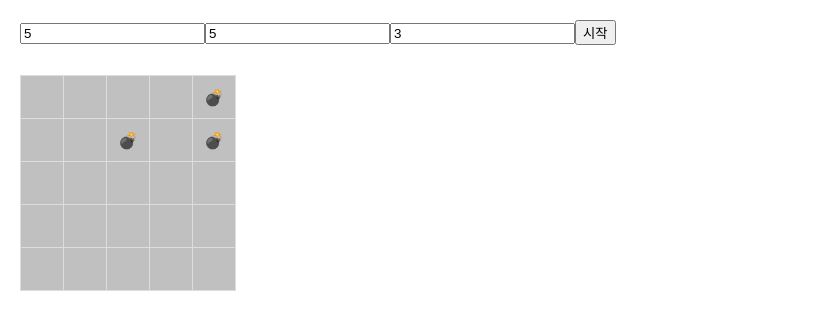
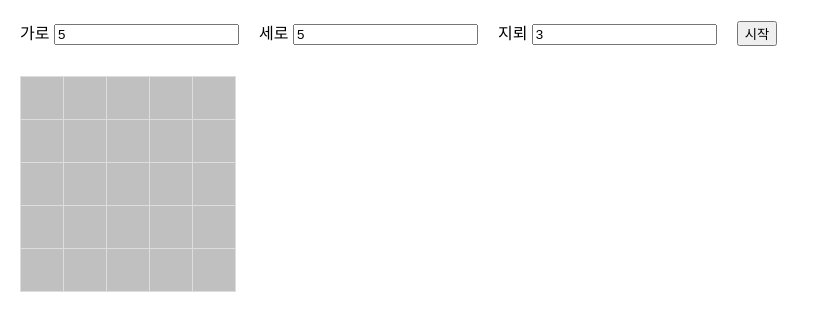
Before and after one commit to dev-tinkerbell/minesweeper, a React (Create React App) app: page / in a window 1280 px wide. Both pictures are taken after a click on the button "시작". Shown: the top 330 px of the page, without its empty margins (0-820 px from the left). Built offline with nearby package versions, Linux system fonts and the light colour scheme.

Commit message:
지뢰찾기 완료

```diff
--- a/src/App.css
+++ b/src/App.css
@@ -24,3 +24,7 @@ td.mine {
 td.open {
     background-color: #fff;
 }
+
+input {
+    margin-right: 20px;
+}
--- a/src/components/Form.jsx
+++ b/src/components/Form.jsx
@@ -23,9 +23,12 @@ const Form = () => {
 
     return (
         <div>
-            <input type='number' placeholder='세로' value={row} onChange={onChangeRow} />
-            <input type='number' placeholder='가로' value={cell} onChange={onChangeCell} />
-            <input type='number' placeholder='지뢰' value={mine} onChange={onChangeMine} />
+            <label htmlFor='row'>가로 </label>
+            <input id='row' type='number' placeholder='세로' value={row} onChange={onChangeRow} />
+            <label htmlFor='cell'>세로 </label>
+            <input id='cell' type='number' placeholder='가로' value={cell} onChange={onChangeCell} />
+            <label htmlFor='mine'>지뢰 </label>
+            <input id='mine' type='number' placeholder='지뢰' value={mine} onChange={onChangeMine} />
             <button onClick={onClickBtn}>시작</button>
         </div>
     );
--- a/src/components/MineSweeper.jsx
+++ b/src/components/MineSweeper.jsx
@@ -24,7 +24,7 @@ export const TableContext = createContext({
     isStart: false,
     tableData: [],
     notMineCell: 0,
-    openedOriginCellCount: 0,
+    openedGlobalCellCount: 0,
     dispatch: () => {},
 });
 
@@ -32,7 +32,7 @@ const initialState = {
     isStart: false,
     tableData: [],
     notMineCell: 0,
-    openedOriginCellCount: 0,
+    openedGlobalCellCount: 0,
 };
 
 // 지뢰 심기
@@ -105,7 +105,6 @@ const plantMine = (row, cell, mine) => {
 
 // 지뢰가 아닌 cell 개수 체크
 const checkOpenedCellCount = (notMineCell, openedCellCount) => {
-    // console.log(notMineCell, openedCellCount);
     if (notMineCell !== openedCellCount) return true;
 
     alert('승리 🎉');
@@ -125,13 +124,13 @@ const reducer = (state, action) => {
                 isStart: true,
                 tableData: plantMine(action.row, action.cell, action.mine),
                 notMineCell: action.row * action.cell - action.mine,
-                openedOriginCellCount: 0,
+                openedGlobalCellCount: 0,
             };
         case OPEN_CELL:
             return {
                 ...state,
                 isStart: checkOpenedCellCount(state.notMineCell, action.openedCellCount),
-                openedOriginCellCount: action.openedCellCount,
+                openedGlobalCellCount: action.openedCellCount,
                 tableData: action.newTableData,
             };
         case CHANGE_FLAG:
@@ -152,7 +151,7 @@ const MineSweeper = () => {
             isStart: state.isStart,
             tableData: state.tableData,
             notMineCell: state.notMineCell,
-            openedOriginCellCount: state.openedOriginCellCount,
+            openedGlobalCellCount: state.openedGlobalCellCount,
             dispatch,
         }),
         [state.tableData]
--- a/src/components/Table.jsx
+++ b/src/components/Table.jsx
@@ -3,15 +3,15 @@ import { useContext, useState, useRef, useEffect } from 'react';
 import { TableContext, OPEN_CELL, CHANGE_FLAG } from './MineSweeper';
 
 const Table = () => {
-    const { tableData, dispatch, openedOriginCellCount } = useContext(TableContext);
+    const { tableData, dispatch, openedGlobalCellCount } = useContext(TableContext);
     const newTableData = [...tableData];
-    const openedCellCount = useRef(openedOriginCellCount);
+    const openedCellCount = useRef(openedGlobalCellCount);
 
     useEffect(() => {
-        if (openedOriginCellCount === 0) {
+        if (openedGlobalCellCount === 0) {
             openedCellCount.current = 0;
         }
-    }, [openedOriginCellCount]);
+    }, [openedGlobalCellCount]);
 
     const openCell = (rowIndex, cellIndex, previousCell) => {
         const cellItem = newTableData[rowIndex] && newTableData[rowIndex][cellIndex];
@@ -84,9 +84,10 @@ const Table = () => {
                                     onClick={() => leftClickHandler(rowIndex, cellIndex, cellItem)}
                                     onContextMenu={(e) => rightClickHandler(e, cellItem)}
                                 >
-                                    {/* {cellItem.info > 0 && cellItem.info} */}
-                                    {cellItem.info === -1 && '💣'}
-                                    {cellItem.isOpened && cellItem.info !== 0 && cellItem.info}
+                                    {cellItem.isOpened && cellItem.info > 0 && cellItem.info}
+                                    {cellItem.isOpened && cellItem.info === -1 && '💣'}
+                                    {/* {cellItem.info === -1 && '💣'} */}
+                                    {/* {cellItem.isOpened && cellItem.info !== 0 && cellItem.info} */}
                                     {cellItem.isFlag && '🚩'}
                                 </td>
                             ))}
```
Also changed, not shown: 1 other file (tests, documents, lock files or other folders).
